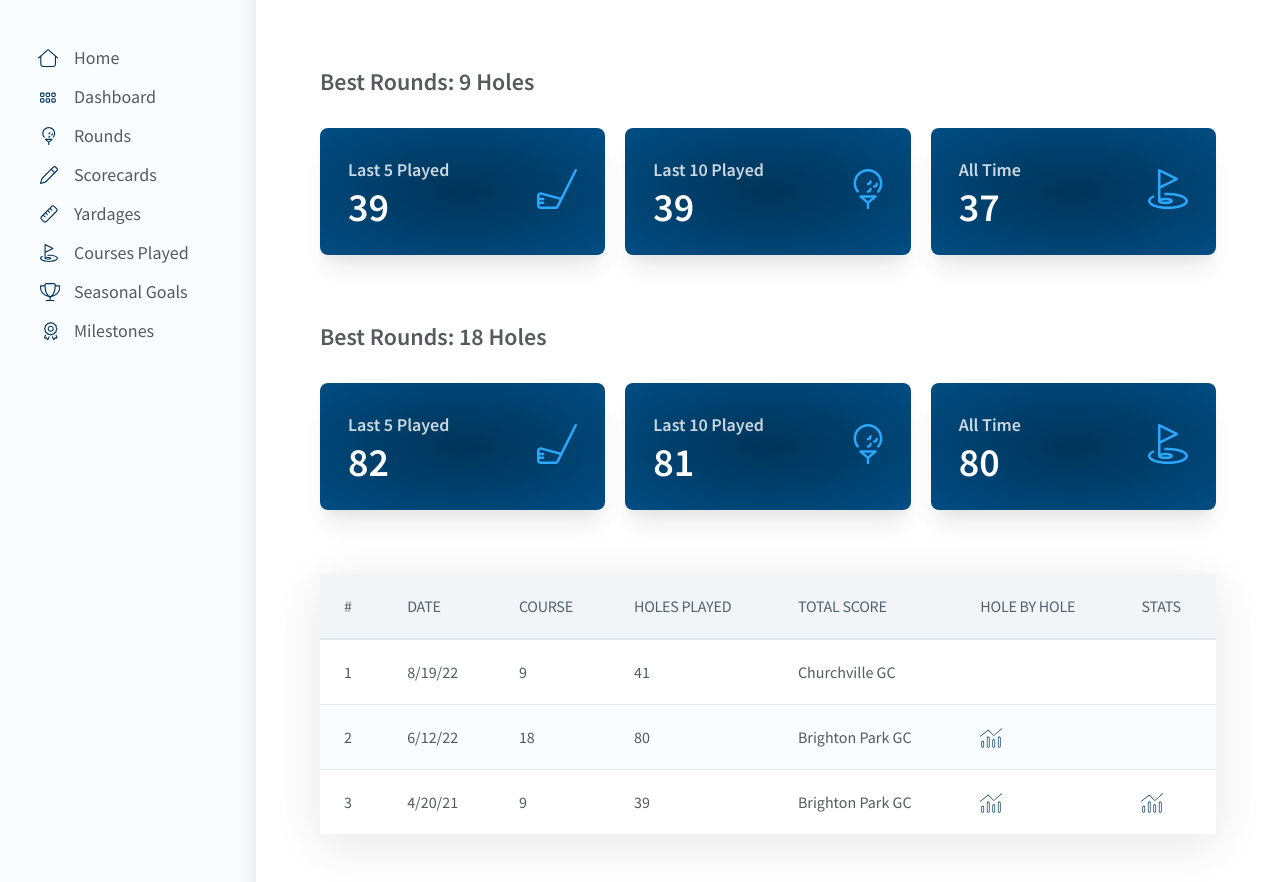
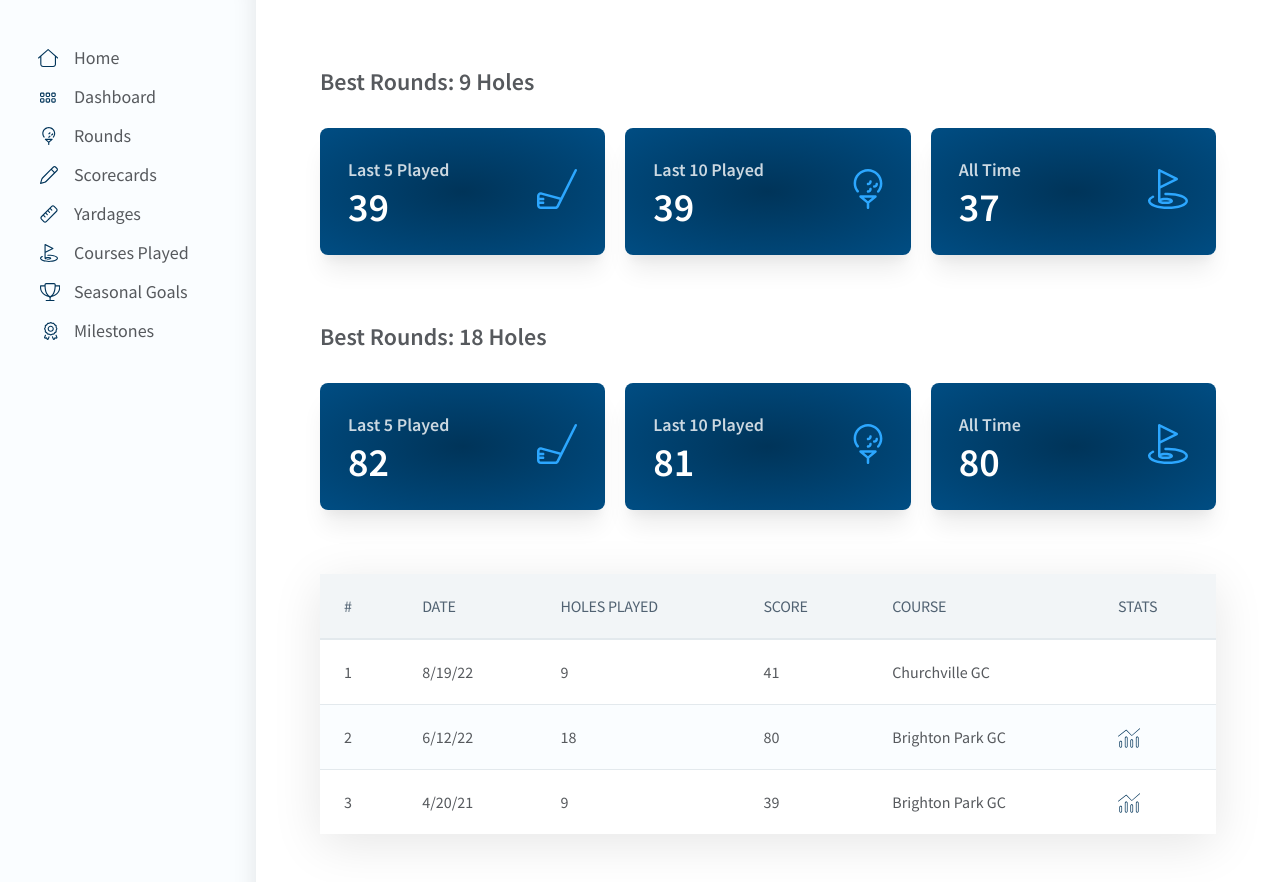
Before and after one commit to dkersten/golf-scorecard-v1, a React (Create React App) app: page /scorecards in a window 1280 px wide. Shown: the top 882 px of the page. Built offline with nearby package versions, Linux system fonts and the light colour scheme.

Commit message:
updated scorecards data to show stats icon in table

```diff
--- a/src/Pages/Scorecards.js
+++ b/src/Pages/Scorecards.js
@@ -14,7 +14,7 @@ import { ReactComponent as GolfHoleIcon } from '../Assets/Icons/golf-hole-light-
 import { ReactComponent as StatsIcon } from '../Assets/Icons/mixed-char-icon.svg'
 
 const Scorecards = () => {
-    console.log(scores.scores)
+    // console.log(scores.scores)
     return(
         <Layout>
             <div className="overview-section">
@@ -63,7 +63,7 @@ const Scorecards = () => {
             </div>
             <Table
                 bodyData={scores.scores}
-                headerColumns={["#", "Date", "Course", "Holes Played", "Total Score", "Hole by Hole", "Stats"]}
+                headerColumns={["#", "Date", "Holes Played", "Score", "Course", "Stats"]}
                 classList={["rounds-table"]}
                 iconInfo={{
                     icon: <StatsIcon />,
@@ -71,6 +71,7 @@ const Scorecards = () => {
                 }}
                 hideIndex={false}
                 fullTable={false}
+                scorecards={true}
             />
         </Layout>
     )
--- a/src/Temp Data/scoresData.js
+++ b/src/Temp Data/scoresData.js
@@ -13,8 +13,7 @@ const scores = {
             holesPlayed: 9,
             score: 41,
             course: "Churchville GC",
-            holeByHole: false,
-            advancedStats: false
+            stats: false
         },
         {
             date: {
@@ -24,8 +23,7 @@ const scores = {
             holesPlayed: 18,
             score: 80,
             course: "Brighton Park GC",
-            holeByHole: true,
-            advancedStats: false,
+            stats: true,
             holes: {
                 1: {
                     par: 4,
@@ -109,8 +107,7 @@ const scores = {
             holesPlayed: 9,
             score: 39,
             course: "Brighton Park GC",
-            holeByHole: true,
-            advancedStats: true,
+            stats: true,
             holes: {
                 1: {
                     par: 4,
```
Also changed, not shown: src/Components/Table.js (+20 -0 lines).
